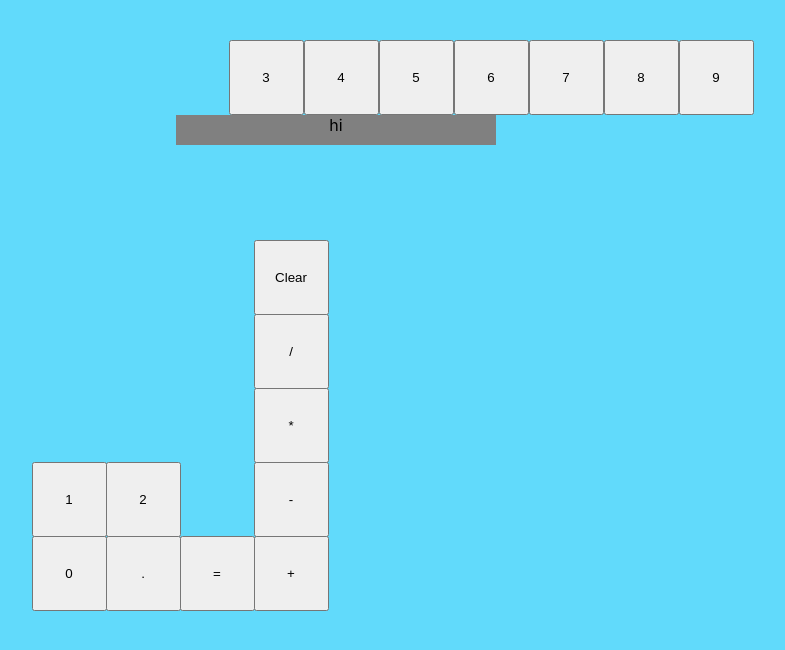
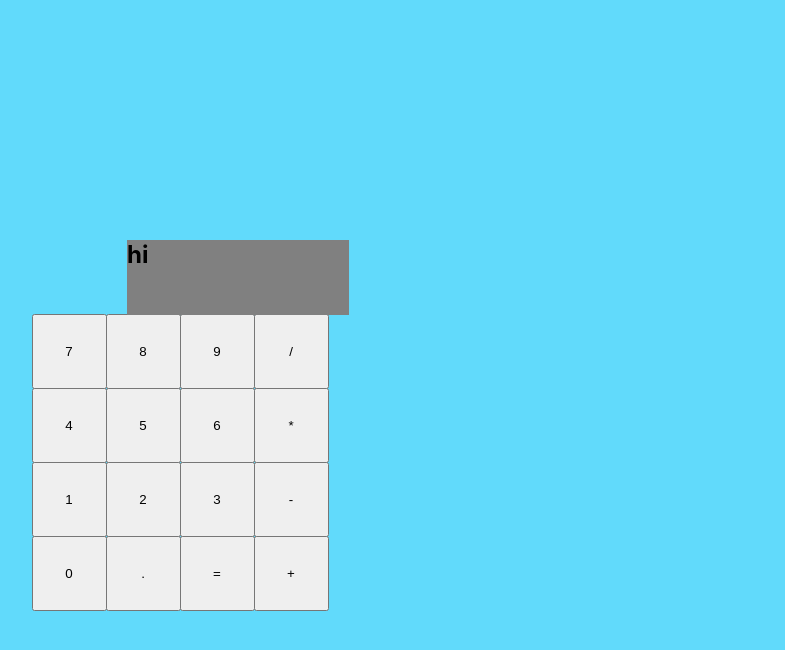
Before and after one commit to isaihb/Calculator, a React (Create React App) app: page / in a window 1280 px wide. Shown: the top 650 px of the page, without its empty margins (374-1159 px from the left). Built offline with nearby package versions, Linux system fonts and the light colour scheme.

Commit message:
Finished styling calculator

```diff
--- a/src/App.css
+++ b/src/App.css
@@ -131,3 +131,56 @@ body {
   top: 422px;
   left: -48px;
 }
+
+.three{
+  position: relative;
+  top: 422px;
+  left: -49px;
+}
+
+.four{
+  position: relative;
+  top: 348px;
+  left: -272px;
+}
+
+.five{
+  position: relative;
+  top: 348px;
+  left: -273px;
+}
+
+.six{
+  position: relative;
+  top: 348px;
+  left: -274px;
+}
+
+.seven{
+  position: relative;
+  top: 274px;
+  left: -497px;
+}
+
+.eight{
+  position: relative;
+  top: 274px;
+  left: -498px;
+}
+
+.nine{
+  position: relative;
+  top: 274px;
+  left: -499px;
+}
+
+.output{
+  height: 75px;
+  width: 222px;
+  position: relative;
+  top: 125px;
+  right: 49px;
+  font-size: 18pt;
+  font-weight: bold;
+  text-align: left;
+}
--- a/src/App.js
+++ b/src/App.js
@@ -17,13 +17,13 @@ function App() {
       <button className = "zero" id = "num">0</button>
       <button className = "one"  id = "num">1</button>
       <button className = "two"  id = "num">2</button>
-      <button className = "3"  id = "num">3</button>
-      <button className = "4"  id = "num">4</button>
-      <button className = "5"  id = "num">5</button>
-      <button className = "6"  id = "num">6</button>
-      <button className = "7"  id = "num">7</button>
-      <button className = "8"  id = "num">8</button>
-      <button className = "9"  id = "num">9</button>
+      <button className = "three"  id = "num">3</button>
+      <button className = "four"  id = "num">4</button>
+      <button className = "five"  id = "num">5</button>
+      <button className = "six"  id = "num">6</button>
+      <button className = "seven"  id = "num">7</button>
+      <button className = "eight"  id = "num">8</button>
+      <button className = "nine"  id = "num">9</button>
       <button className = "decimal" id = "num">.</button>
       <button className = "AC">Clear</button>
       <div className = "output">hi</div>
```
